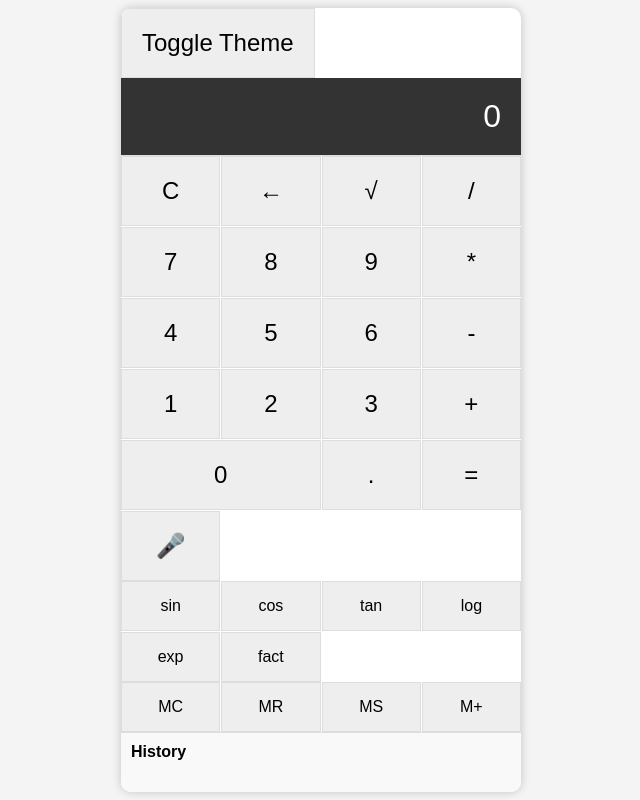
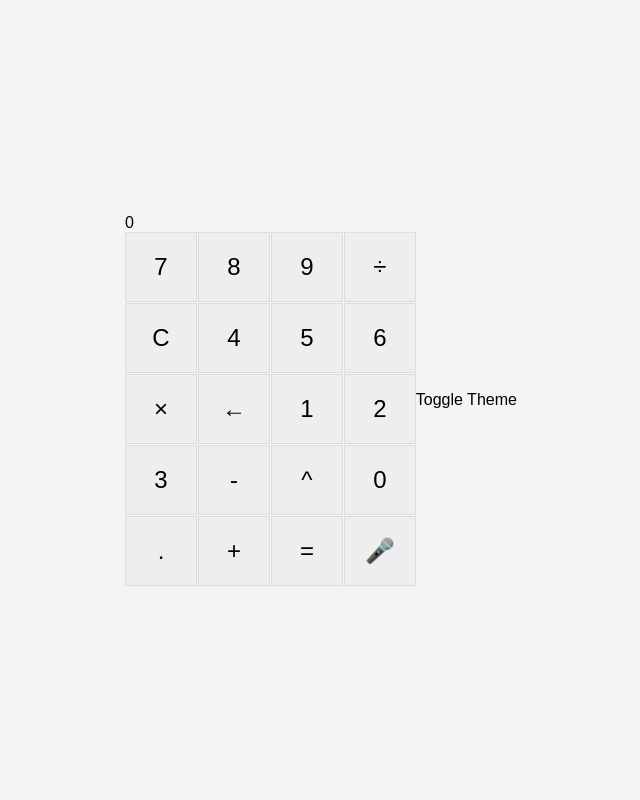
Before and after one commit to AbdellahFourka/calculator-project, a plain HTML site: page index.html in a window 1280 px wide. Shown: the whole page, without its empty margins (319-959 px from the left). Drawn offline with nearby package versions, Linux system fonts and the light colour scheme.

Commit message:
Update index.html

```diff
--- a/index.html
+++ b/index.html
@@ -3,61 +3,43 @@
 <head>
     <meta charset="UTF-8">
     <meta name="viewport" content="width=device-width, initial-scale=1.0">
-    <title>Ultimate Advanced Calculator</title>
+    <title>Advanced Calculator</title>
     <link rel="stylesheet" href="styles.css">
-    <script src="https://cdnjs.cloudflare.com/ajax/libs/mathjs/11.3.0/math.min.js"></script>
-    <script src="https://cdn.jsdelivr.net/npm/chart.js"></script>
+    <script src="https://cdn.jsdelivr.net/npm/mathjs@10.0.0/lib/browser/math.js"></script>
 </head>
 <body>
-    <div class="calculator">
-        <div class="theme-toggle">
-            <button class="btn" id="theme-toggle">Toggle Theme</button>
-        </div>
-        <div class="display" id="display">0</div>
+    <div id="calculator">
+        <div id="display">0</div>
         <div class="buttons">
-            <button class="btn" id="clear">C</button>
-            <button class="btn" id="backspace">←</button>
-            <button class="btn" id="sqrt">√</button>
-            <button class="btn" id="divide">/</button>
-            <button class="btn" id="7">7</button>
-            <button class="btn" id="8">8</button>
-            <button class="btn" id="9">9</button>
-            <button class="btn" id="multiply">*</button>
-            <button class="btn" id="4">4</button>
-            <button class="btn" id="5">5</button>
-            <button class="btn" id="6">6</button>
-            <button class="btn" id="minus">-</button>
-            <button class="btn" id="1">1</button>
-            <button class="btn" id="2">2</button>
-            <button class="btn" id="3">3</button>
-            <button class="btn" id="plus">+</button>
-            <button class="btn btn-zero" id="0">0</button>
-            <button class="btn" id="decimal">.</button>
-            <button class="btn" id="equals">=</button>
-            <button class="btn" id="voice">🎤</button>
-        </div>
-        <div class="extra-functions hidden" id="extra-functions">
-            <button class="btn" id="sin">sin</button>
-            <button class="btn" id="cos">cos</button>
-            <button class="btn" id="tan">tan</button>
-            <button class="btn" id="log">log</button>
-            <button class="btn" id="exp">exp</button>
-            <button class="btn" id="fact">fact</button>
-        </div>
-        <div class="memory-buttons hidden" id="memory-buttons">
-            <button class="btn" id="memory-clear">MC</button>
-            <button class="btn" id="memory-recall">MR</button>
-            <button class="btn" id="memory-store">MS</button>
-            <button class="btn" id="memory-add">M+</button>
-        </div>
-        <div class="history" id="history">
-            <h4>History</h4>
-            <ul id="history-list"></ul>
-        </div>
-        <div id="graph-container" class="hidden">
-            <canvas id="graph"></canvas>
+            <button class="btn" data-value="7">7</button>
+            <button class="btn" data-value="8">8</button>
+            <button class="btn" data-value="9">9</button>
+            <button class="btn" data-value="/">÷</button>
+            <button class="btn" data-value="clear">C</button>
+
+            <button class="btn" data-value="4">4</button>
+            <button class="btn" data-value="5">5</button>
+            <button class="btn" data-value="6">6</button>
+            <button class="btn" data-value="*">×</button>
+            <button class="btn" data-value="backspace">←</button>
+
+            <button class="btn" data-value="1">1</button>
+            <button class="btn" data-value="2">2</button>
+            <button class="btn" data-value="3">3</button>
+            <button class="btn" data-value="-">-</button>
+            <button class="btn" data-value="^">^</button>
+
+            <button class="btn" data-value="0">0</button>
+            <button class="btn" data-value=".">.</button>
+            <button class="btn" data-value="+">+</button>
+            <button class="btn" data-value="equals">=</button>
+            <button class="btn" data-value="voice">🎤</button>
         </div>
     </div>
+
+    <!-- Optional: Include buttons to switch modes or themes -->
+    <div id="theme-toggle" class="btn-toggle">Toggle Theme</div>
+
     <script src="script.js"></script>
 </body>
 </html>
```
